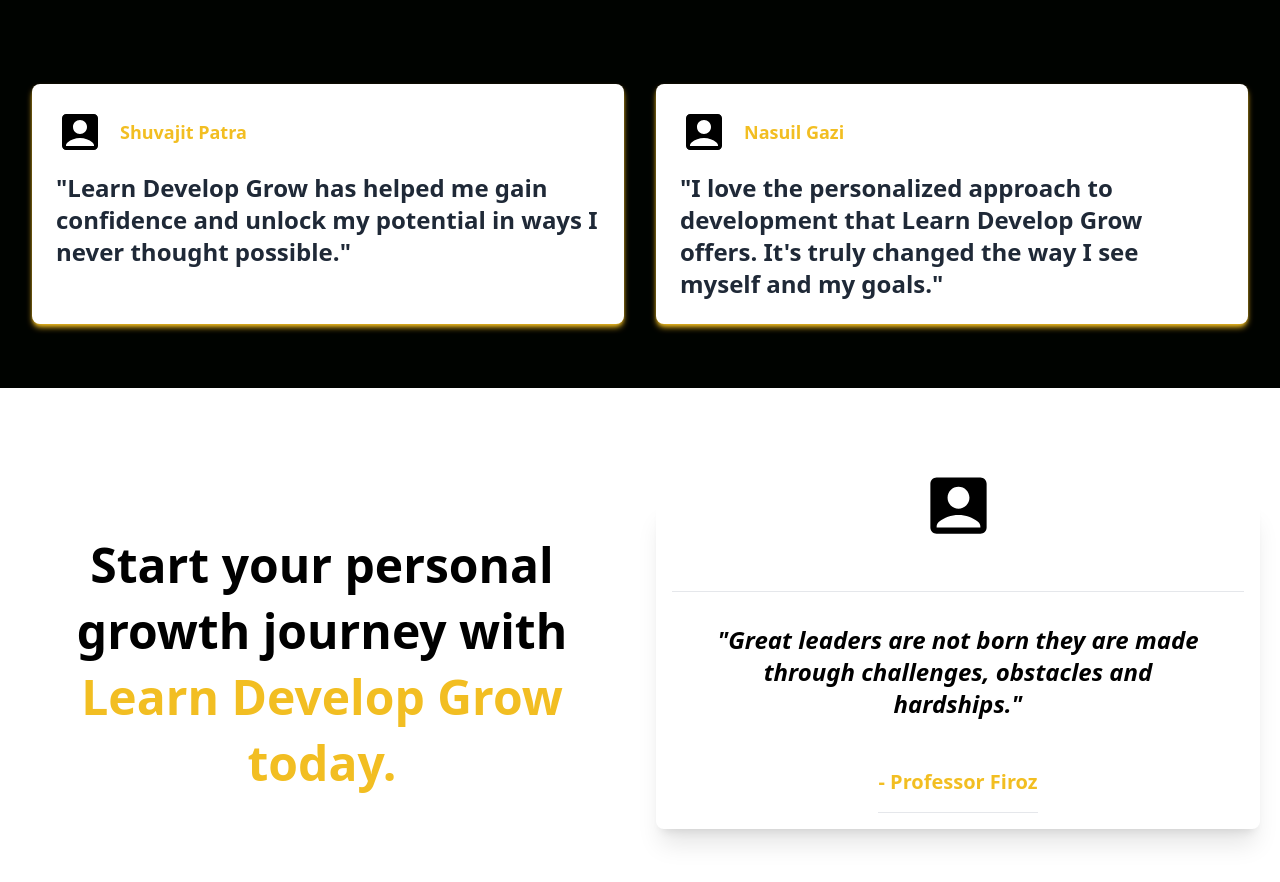
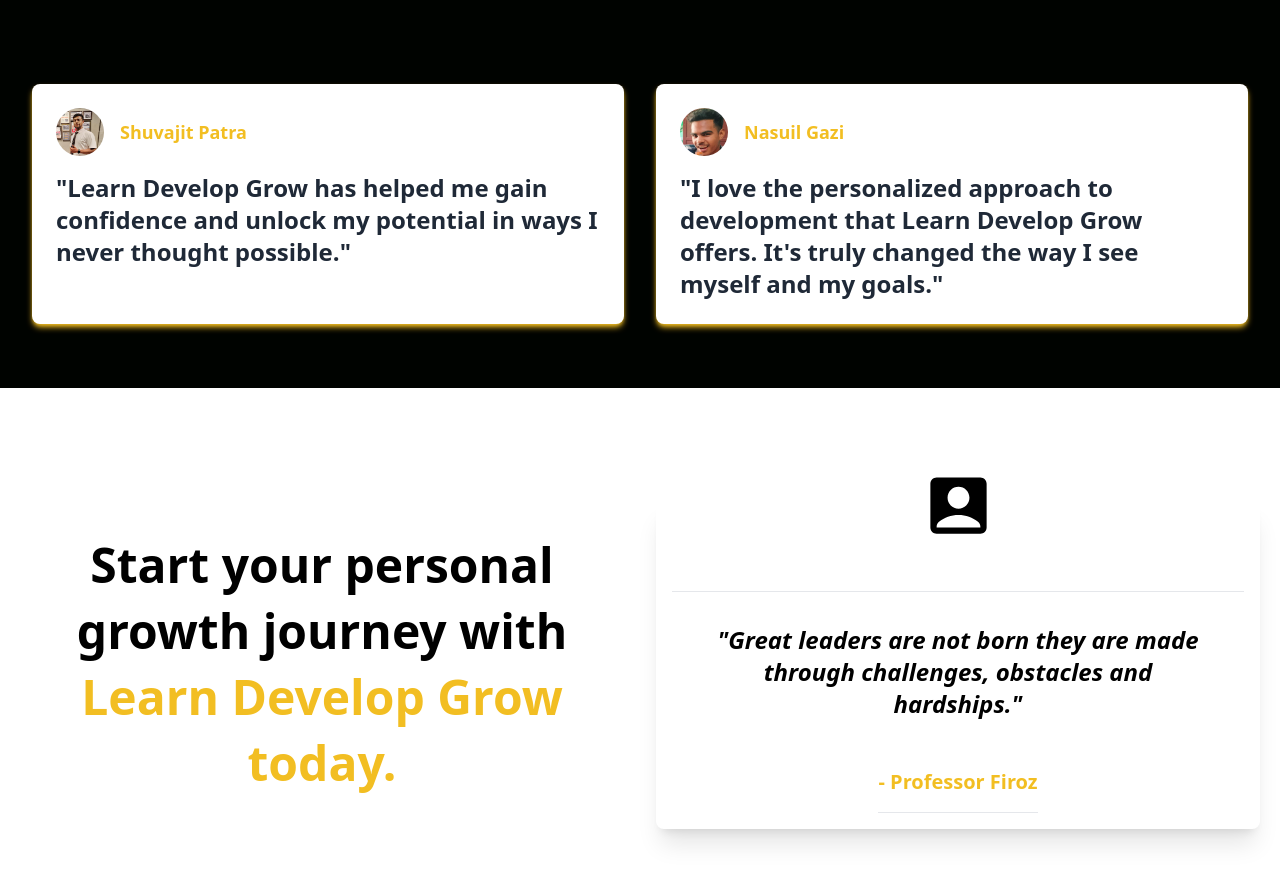
Before and after one commit to akshatbhj/Learn-Develop-and-Grow, a React (Create React App) app: page / in a window 1280 px wide. Shown: the part 1932-2814 px from the top of the page. Built offline with nearby package versions, Linux system fonts and the light colour scheme.

Commit message:
Adding testimonial profile pics

```diff
--- a/src/components/Home.jsx
+++ b/src/components/Home.jsx
@@ -1,6 +1,8 @@
 import React, { useState } from "react";
 import homeVideo from "../assets/video/homeVideo.mp4"; // Sample Video
-import homeImg from "../assets/image/courses.jpg"; // Sample Video
+import homeImg from "../assets/image/courses.jpg";
+import profPic from "../assets/image/pic1.jpg";
+import profPic2 from "../assets/image/pic2.jpg";
 import { MdAccountBox } from "react-icons/md";
 import { NavLink } from "react-router-dom";
 
@@ -131,11 +133,7 @@
             <div className="grid grid-cols-1 md:grid-cols-2 gap-8">
               <div className="bg-white p-6 rounded-lg shadow-md shadow-[#f2be22]">
                 <div className="flex items-center mb-4">
-                  <MdAccountBox
-                    width={100}
-                    fontSize={75}
-                    className="w-12 h-12 rounded-full mr-4 bg-white"
-                  />
+                <img className="w-12 h-12 rounded-full mr-4 bg-white" src={profPic} alt="/" />
                   <div>
                     <h4 className="text-lg font-bold text-[#f2be22]">
                       Shuvajit Patra
@@ -149,11 +147,7 @@
               </div>
               <div className="bg-white p-6 rounded-lg shadow-md shadow-[#f2be22]">
                 <div className="flex items-center mb-4">
-                  <MdAccountBox
-                    width={100}
-                    fontSize={75}
-                    className="w-12 h-12 rounded-full mr-4 bg-white"
-                  />
+                <img className="w-12 h-12 rounded-full mr-4 bg-white" src={profPic2} alt="/" />
                   <div>
                     <h4 className="text-lg font-bold text-[#f2be22]">
                       Nasuil Gazi
--- a/src/components/Testimonials.jsx
+++ b/src/components/Testimonials.jsx
@@ -1,5 +1,6 @@
 import React from "react";
-import { MdAccountBox } from "react-icons/md";
+import profPic from "../assets/image/pic1.jpg";
+import profPic2 from "../assets/image/pic2.jpg";
 
 const Testimonials = () => {
   return (
@@ -13,11 +14,7 @@
             <div className="grid grid-cols-1 md:grid-cols-2 gap-8">
               <div className="bg-white p-6 rounded-lg shadow-md shadow-[#f2be22]">
                 <div className="flex items-center mb-4">
-                  <MdAccountBox
-                    width={100}
-                    fontSize={75}
-                    className="w-12 h-12 rounded-full mr-4 bg-white"
-                  />
+                    <img className="w-12 h-12 rounded-full mr-4 bg-white" src={profPic} alt="/" />
                   <div>
                     <h4 className="text-lg font-bold text-[#f2be22]">Shuvajit Patra</h4>
                   </div>
@@ -29,11 +26,7 @@
               </div>
               <div className="bg-white p-6 rounded-lg shadow-md shadow-[#f2be22]">
                 <div className="flex items-center mb-4">
-                  <MdAccountBox
-                    width={100}
-                    fontSize={75}
-                    className="w-12 h-12 rounded-full mr-4 bg-white"
-                  />
+                <img className="w-12 h-12 rounded-full mr-4 bg-white" src={profPic2} alt="/" />
                   <div>
                     <h4 className="text-lg font-bold text-[#f2be22]">Nasuil Gazi</h4>
                   </div>
```
Also changed, not shown: src/assets/image/pic1.jpg (added), src/assets/image/pic2.jpg (added).
